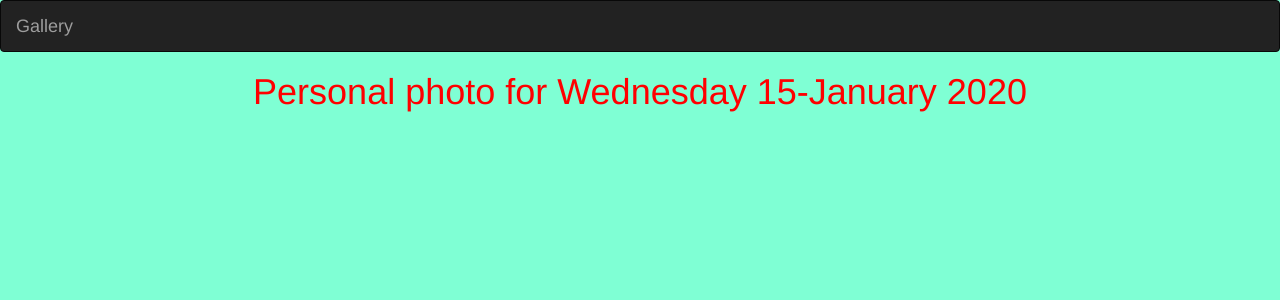
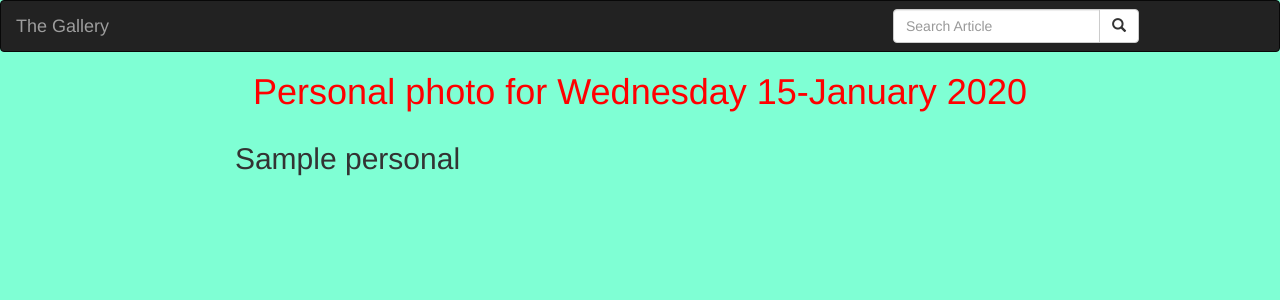
Before and after one commit to Leina33/Gallery, a Django app: template personal/templates/all-personal/recent-personal.html in a window 1280 px wide. Shown: the top 300 px of the page. Run offline with Django 3.2, Linux system fonts and the light colour scheme; the template is opened without the code that fills it: most values are stand-ins (such as "Sample title", 1, 10 or a date in 2020); some libraries are stand-ins or nearby versions.

Commit message:
this is search form code which will be used to search for images

```diff
--- a/personal/templates/all-personal/recent-personal.html
+++ b/personal/templates/all-personal/recent-personal.html
@@ -2,4 +2,25 @@
 
 {% block content %}
 {{block.super}}
+
+<div class="container">
+
+    <!-- Looping through Photos -->
+    {% for personal_item in personal %}
+
+    <div class="row">
+        <!-- displaying Personal Images -->
+        <div class="col-xs-6 col-sm-6 col-md-6 col-lg-6">
+            <h2 class="text-center">{{personal_items.title }}</h2>
+        </div>
+
+        {% empty %}
+        <div class="row">
+            <!-- <h2 class="text-center">More Images to be added</h2> -->
+        </div>
+        {% endfor %}
+    </div>
+</div>
+
+
 {% endblock %}
--- a/personal/templates/navbar.html
+++ b/personal/templates/navbar.html
@@ -1,16 +1,23 @@
-<!DOCTYPE html>
-<html lang="en">
-    <head>
-        <meta charset="utf-8">
-        <meta name="viewport" content="width=device-width, intial-scale=1">
-    </head>
-    <body>
-        <nav class="navbar navbar-inverse">
-            <div class="container-fluid">
-                <div class="navbar-header">
-                    <a class="navbar-brand" href="{% url 'personalToday' %}">Gallery</a>
+<nav class="navbar navbar-inverse">
+        <div class="container-fluid">
+          <div class="navbar-header">
+            <a class="navbar-brand" href="{% url 'personalToday' %}">The Gallery</a>
+          </div>
+
+          <!-- Adding a search form  -->
+          <div class="col-sm-4 col-md-4 navbar-right">
+
+            <form class="navbar-form" role="search" action="{% url 'search_results' %}">
+
+              <div class="input-group">
+                <input type="text" class="form-control" placeholder="Search Article" name="article">
+                <div class="input-group-btn">
+                  <button class="btn btn-default" type="submit"><i class="glyphicon glyphicon-search"></i></button>
                 </div>
-            </div>
-        </nav>
-    </body>
-</html>
+              </div>
+
+            </form>
+          </div>
+          <!-- search form end -->
+        </div>
+      </nav>
```
